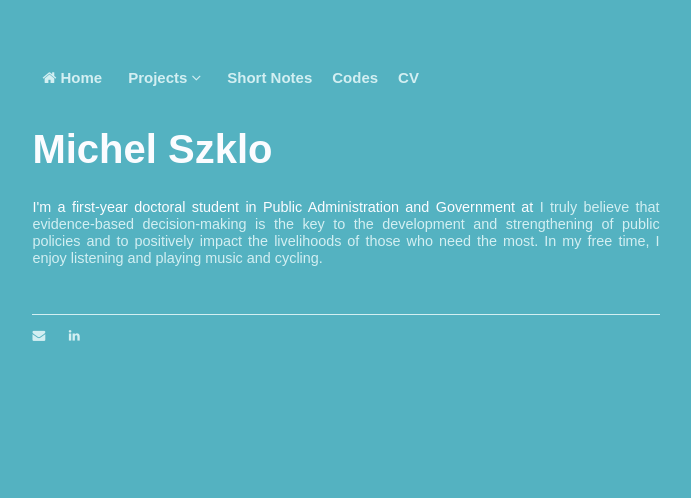
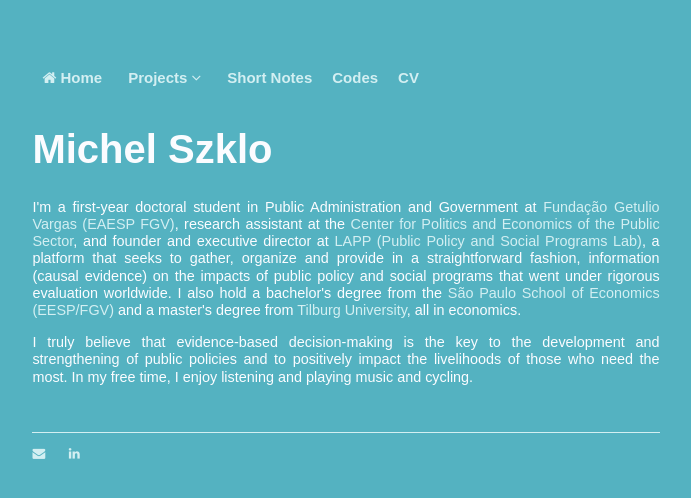
Before and after one commit to michelszklo/michelszklo.github.io, a Jekyll site: the page built from index.html, in a window 1280 px wide. Shown: the top 498 px of the page, without its empty margins (294-985 px from the left). Built offline with Jekyll 4.4.1, drawn with Linux system fonts in a browser that asks for light colours.

Commit message:
Update index.html

```diff
--- a/index.html
+++ b/index.html
@@ -4,7 +4,7 @@
 ---
 <div class="blurb">
 	<h1>Michel Szklo</h1>
-	<p style="text-align: justify;">I'm a first-year doctoral student in Public Administration and Government at <a href="http://eaesp.fgv.br/" target="_blank>Funda&ccedil;&atilde;o Getulio Vargas (EAESP FGV)</a>, research assistant at the <a href="http://cepesp.fgv.br/en" target="_blank>Center for Politics and Economics of the Public Sector</a>, and founder and executive director at <a href="http://lapp.org.br/" target="_blank>LAPP (Public Policy and Social Programs Lab)</a>, a platform that seeks to gather, organize and provide in a straightforward fashion, information (causal evidence) on the impacts of public policy and social programs that went under rigorous evaluation worldwide. I also hold a bachelor's degree from the <a href="http://eesp.fgv.br/en" target="_blank>S&atilde;o Paulo School of Economics (EESP/FGV)</a> and a master's degree from <a href="https://www.tilburguniversity.edu/" target="_blank>Tilburg University</a>, all in economics.</p>
+	<p style="text-align: justify;">I'm a first-year doctoral student in Public Administration and Government at <a href="http://eaesp.fgv.br/" target="_blank">Funda&ccedil;&atilde;o Getulio Vargas (EAESP FGV)</a>, research assistant at the <a href="http://cepesp.fgv.br/en" target="_blank">Center for Politics and Economics of the Public Sector</a>, and founder and executive director at <a href="http://lapp.org.br/" target="_blank">LAPP (Public Policy and Social Programs Lab)</a>, a platform that seeks to gather, organize and provide in a straightforward fashion, information (causal evidence) on the impacts of public policy and social programs that went under rigorous evaluation worldwide. I also hold a bachelor's degree from the <a href="http://eesp.fgv.br/en" target="_blank">S&atilde;o Paulo School of Economics (EESP/FGV)</a> and a master's degree from <a href="https://www.tilburguniversity.edu/" target="_blank">Tilburg University</a>, all in economics.</p>
 	<p style="text-align: justify;">I truly believe that evidence-based decision-making is the key to the development and strengthening of public policies and to positively&nbsp;impact the livelihoods of those who need the most. In my free time, I enjoy listening and playing music and cycling.</p>
 	<p>&nbsp;</p>
 </div><!-- /.blurb -->
```
